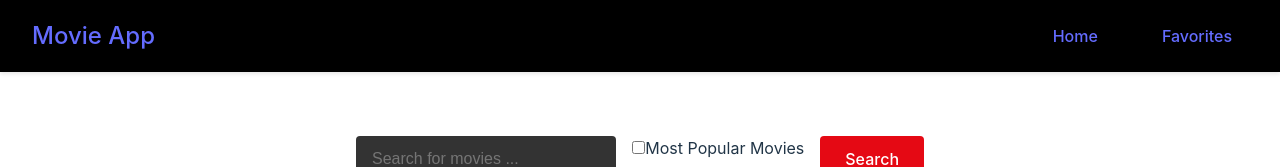
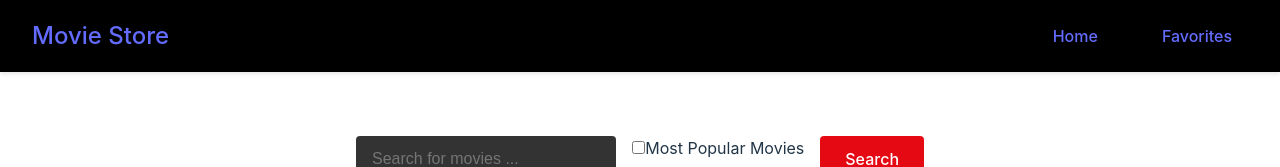
Before and after one commit to umberto-github/ReactMovie, a React (Vite) app: page / in a window 1280 px wide. Shown: the top 167 px of the page. Built offline with nearby package versions, Linux system fonts and the light colour scheme.

Commit message:
Cambio Movie App in Movie Store

```diff
--- a/src/components/NavBar.jsx
+++ b/src/components/NavBar.jsx
@@ -6,7 +6,7 @@ function NavBar() {
         <>
             <nav className="navbar">
                 <div className="navbar-brand">
-                    <Link to="/">Movie App</Link>
+                    <Link to="/">Movie Store</Link>
                 </div>
                 <div className="navbar-links">
                     <Link to="/" className="nav-link">Home</Link>
```
